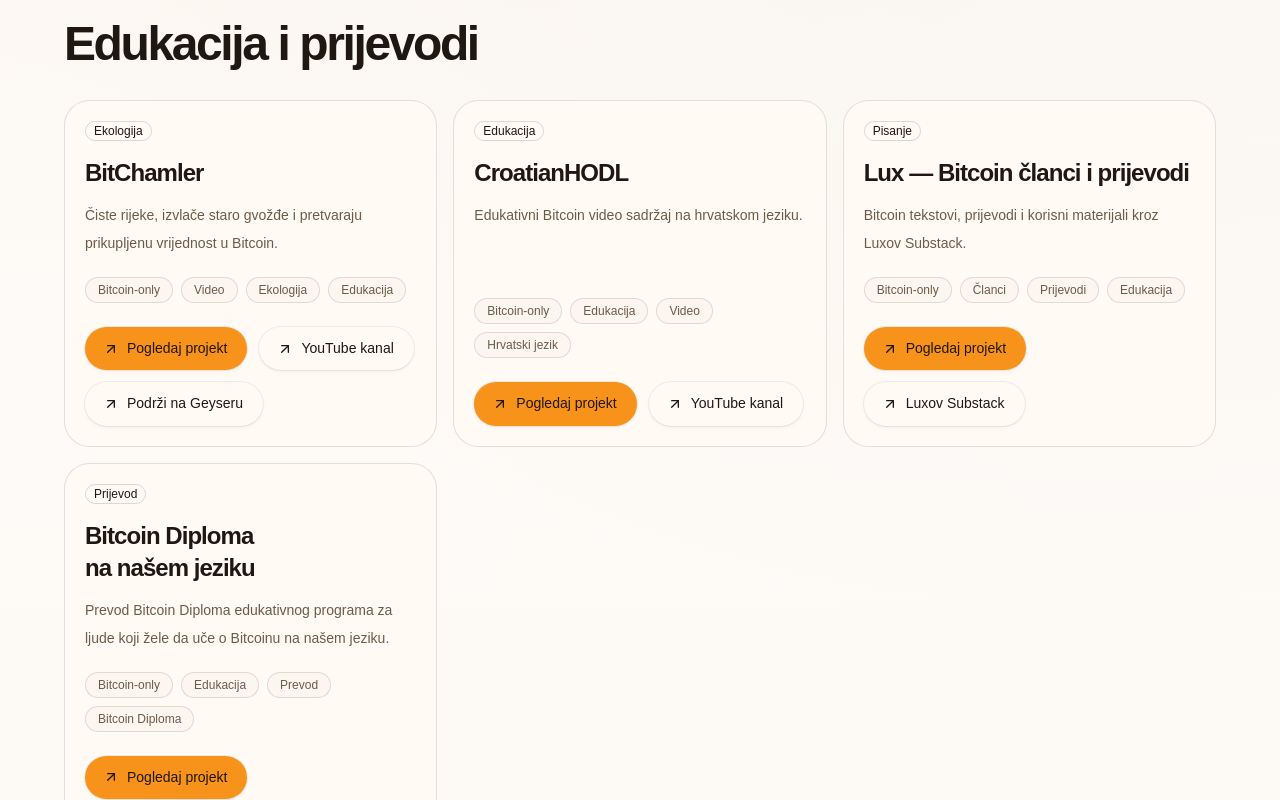
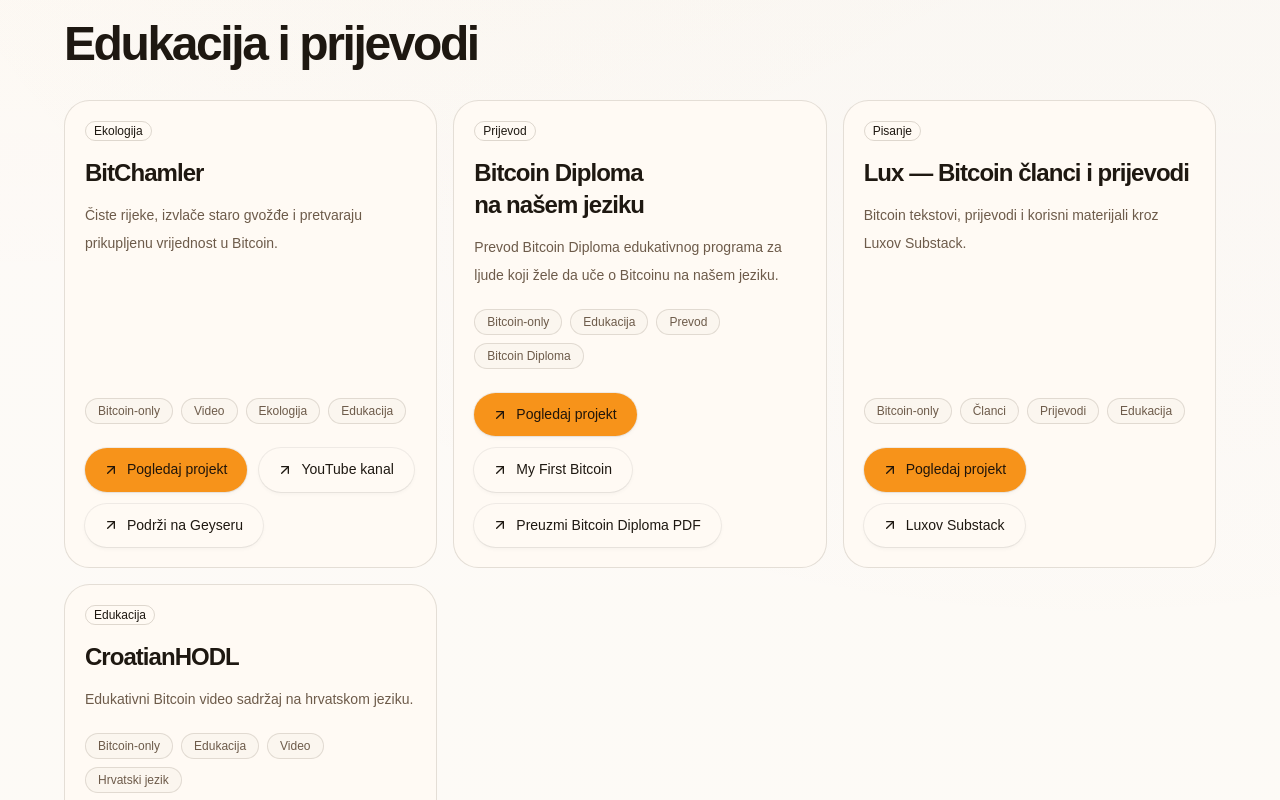
Before and after one commit to dvadesetjedan/dvadesetjedan.github.io, a React (Vite) app: page /iz-zajednice in a window 1280 px wide. Shown: the part 1600-2400 px from the top of the page. Built offline with nearby package versions, Linux system fonts and the light colour scheme.

Commit message:
Fix community project downloads and order

```diff
--- a/src/components/ActionButton.tsx
+++ b/src/components/ActionButton.tsx
@@ -7,6 +7,7 @@
   external?: boolean
   primary?: boolean
   className?: string
+  download?: boolean | string
 }
 
 export function ActionButton({
@@ -16,6 +17,7 @@
   external = false,
   primary = false,
   className = "",
+  download,
 }: ActionButtonProps) {
   return (
     <a
@@ -24,6 +26,7 @@
           ? "bg-primary text-primary-foreground hover:bg-primary/90"
           : "bg-card text-foreground hover:bg-background"
       } ${className}`.trim()}
+      download={download}
       href={href}
       rel={external ? "noopener noreferrer" : undefined}
       target={external ? "_blank" : undefined}
--- a/src/pages/CommunityProjectPage.tsx
+++ b/src/pages/CommunityProjectPage.tsx
@@ -64,6 +64,12 @@
   return href.startsWith("http") || href.startsWith("/")
 }
 
+function downloadName(link: CommunityProject["links"][number]) {
+  if (link.type !== "pdf") return undefined
+
+  return link.href.split("/").filter(Boolean).pop()
+}
+
 function LinkList({
   title,
   links,
@@ -82,6 +88,7 @@
         {links.map((link) =>
           isNavigableHref(link.href) ? (
             <ActionButton
+              download={downloadName(link)}
               external={link.href.startsWith("http")}
               href={link.href}
               icon={<ArrowUpRight className="size-4" />}
--- a/src/pages/CommunityProjectsPage.tsx
+++ b/src/pages/CommunityProjectsPage.tsx
@@ -41,6 +41,30 @@
     includeSecondary: true,
   },
 ]
+
+const projectOrder = new Map(
+  [
+    "bitchamler",
+    "bitcoin-diploma-na-nasem-jeziku",
+    "lux-bitcoin-clanci-i-prijevodi",
+    "croatianhodl",
+  ].map((slug, index) => [slug, index]),
+)
+
+function sortProjects(projects: CommunityProject[]) {
+  return [...projects].sort((left, right) => {
+    const leftOrder = projectOrder.get(left.slug) ?? Number.MAX_SAFE_INTEGER
+    const rightOrder = projectOrder.get(right.slug) ?? Number.MAX_SAFE_INTEGER
+
+    return leftOrder - rightOrder
+  })
+}
+
+function downloadName(link: CommunityProject["links"][number]) {
+  if (link.type !== "pdf") return undefined
+
+  return link.href.split("/").filter(Boolean).pop()
+}
 
 function belongsToCategory(
   project: CommunityProject,
@@ -105,6 +129,7 @@
         </ActionButton>
         {publicLinks.map((link) => (
           <ActionButton
+            download={downloadName(link)}
             external={link.href.startsWith("http")}
             href={link.href}
             icon={<ArrowUpRight className="size-4" />}
@@ -136,11 +161,13 @@
     "Projekti, prijevodi, događaji i edukacijske inicijative ljudi iz DvadesetJedan kruga.",
   )
 
-  const featuredProjects = publishedCommunityProjects.filter(
-    (project) => project.featured && project.status !== "archive",
+  const featuredProjects = sortProjects(
+    publishedCommunityProjects.filter(
+      (project) => project.featured && project.status !== "archive",
+    ),
   )
-  const activeProjects = publishedCommunityProjects.filter(
-    (project) => project.status !== "archive",
+  const activeProjects = sortProjects(
+    publishedCommunityProjects.filter((project) => project.status !== "archive"),
   )
   const archiveProjects = publishedCommunityProjects.filter(
     (project) => project.status === "archive",
```
